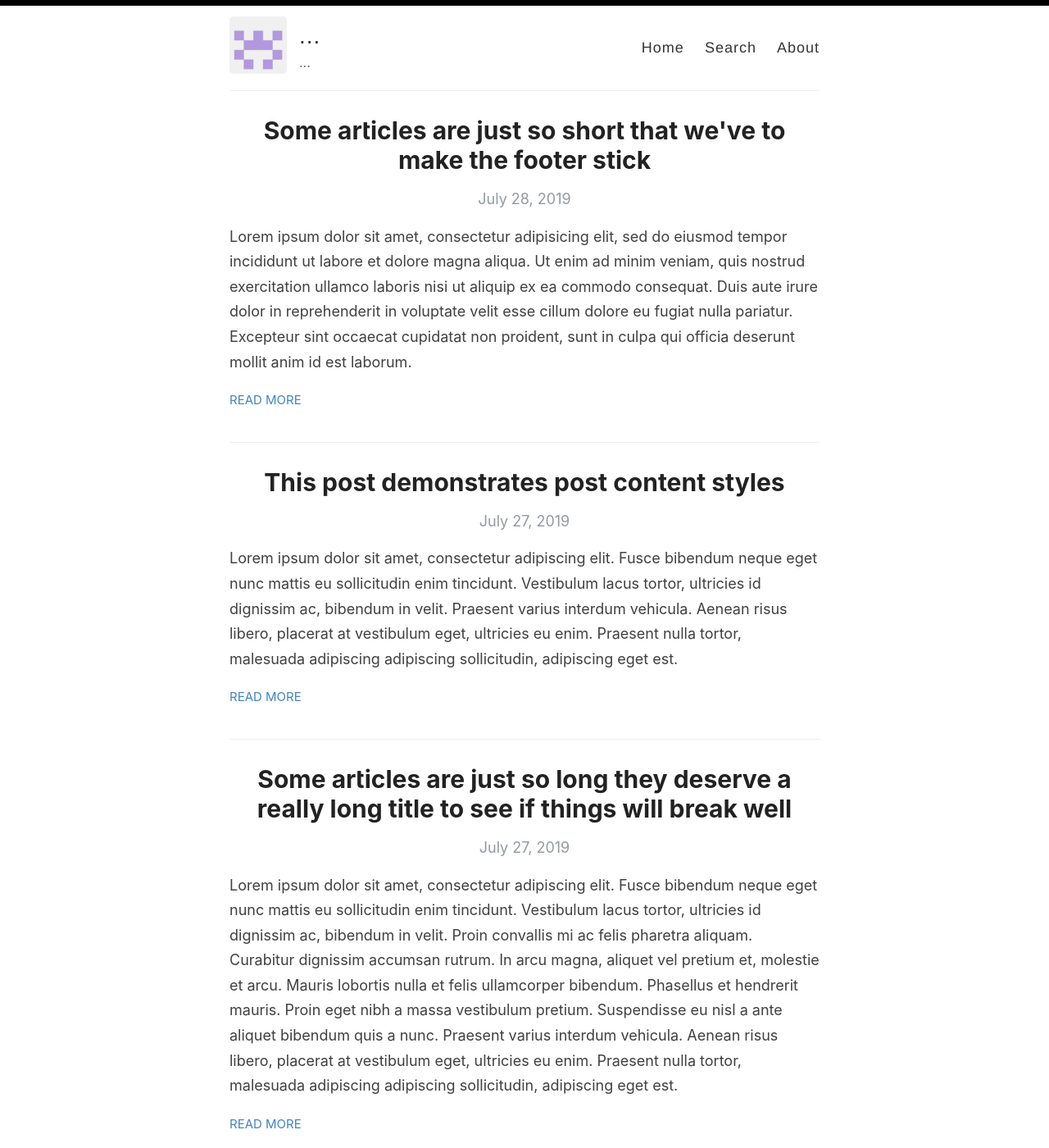
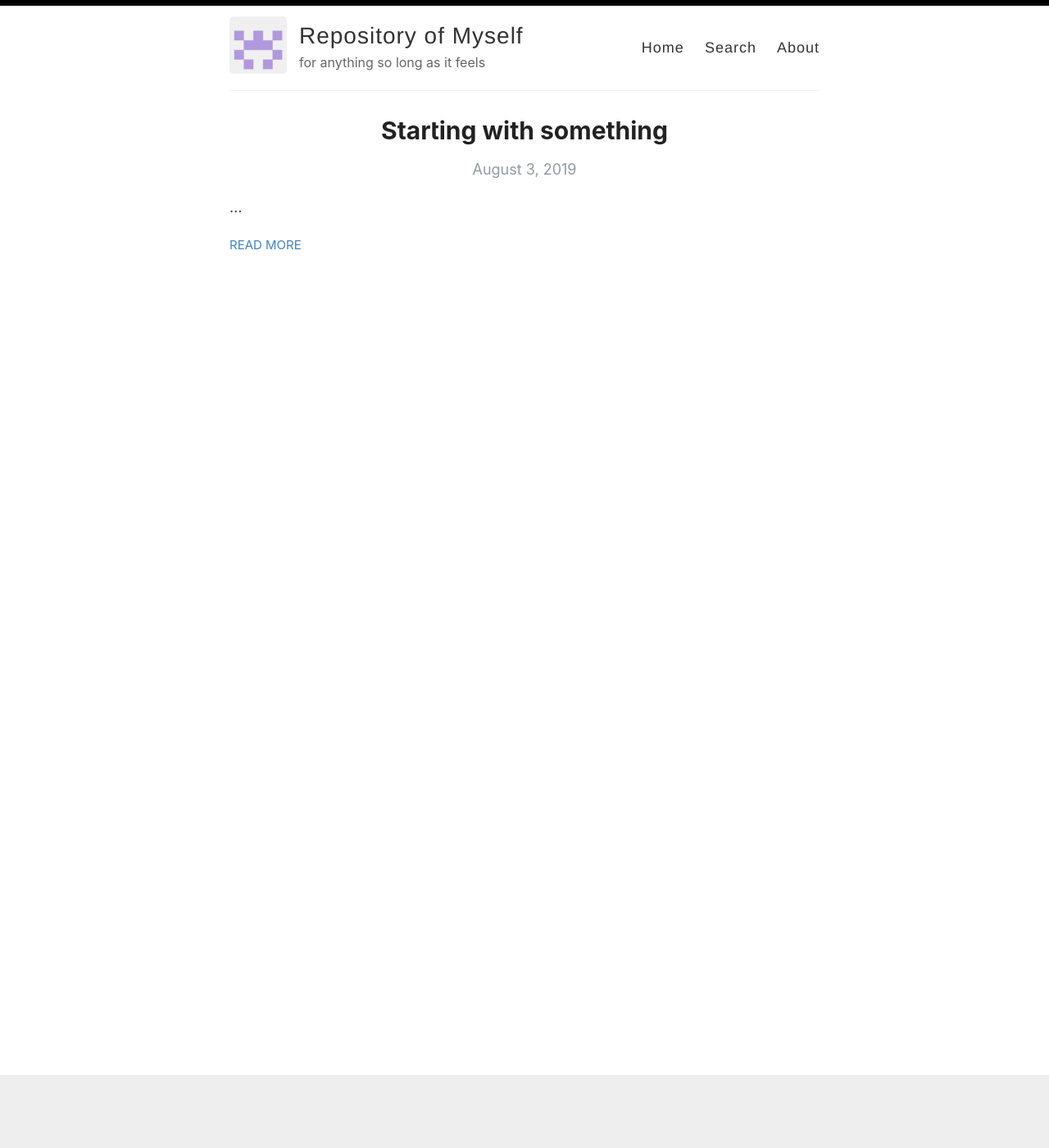
Before and after one commit to ny-sa/ny-sa.github.io, a Jekyll site: the page built from index.html, in a window 1280 px wide and 1400 px high. Shown: the whole window at 82% size. Built offline with Jekyll 4.4.1, drawn with Linux system fonts in a browser that asks for light colours; the list of posts is cut into pages by our own code; some of the changed text lies outside the part shown.

Commit message:
tweaking site

````diff
--- a/_config.yml
+++ b/_config.yml
@@ -3,13 +3,13 @@
 #
 
 # Name of your site (displayed in the header)
-name: ...
+name: Repository of Myself
 
 # Name of the author
 author: iisan
 
 # Short bio or description (displayed in the header)
-description: ...
+description: for anything so long as it feels
 
 # URL of your avatar or profile pic (you could use your GitHub profile pic)
 avatar: images/7095416.png
--- a/_layouts/default.html
+++ b/_layouts/default.html
@@ -10,7 +10,7 @@
     <link rel="canonical" href="{{ site.url }}{{ page.url }}" />
 
     <meta name="theme-color" content="#000000">
-    <link rel="icon" type="image/png" sizes="32x32" href="/reverie/images/favicon-32x32.png">
+    <link rel="icon" type="image/png" sizes="32x32" href="/images/7095416.png">
     <script type="text/javascript">
       var host = "www.amitmerchant.com";
       if ((host == window.location.host) && (window.location.protocol != "https:"))
--- a/_layouts/post.html
+++ b/_layouts/post.html
@@ -27,7 +27,7 @@ layout: default
     {{ content }}
   </div>
 
-  <div>
+  <!--div>
     <p><span class="share-box">Share:</span> <a href="http://twitter.com/share?text={{ page.title }}&url={{site.url}}{{page.url}}" target="_blank">Twitter</a>, <a href="https://www.facebook.com/sharer.php?u={{site.url}}{{page.url}}" target="_blank">Facebook</a></p>
   </div>
 
--- a/_pages/about.md
+++ b/_pages/about.md
@@ -4,26 +4,4 @@ title: About
 permalink: /about/
 ---
 
-[Reverie](https://github.com/amitmerchant1990/reverie) is a Jekyll theme which is simple and opinionated. It's actually a fork of [jekyll-now](https://github.com/barryclark/jekyll-now) with some additional features and personal touches which I've implemented to suit my needs for [my blog](https://www.amitmerchant.com).
-
-This is a plug-and-play Jekyll theme which you can use on GitHub Pages without even setting up a local environment.
-
-## Features
-
-- Command-line free fork-first workflow, using GitHub.com to create, customize and post to your blog
-- Fully responsive and mobile optimized base theme
-- Sass/Coffeescript support using Jekyll 2.0
-- Free hosting on your GitHub Pages user site
-- All the SEO goodies comes in-built
-- Markdown blogging
-- Syntax highlighting using Pygments
-    - [Dracula syntax theme](https://draculatheme.com/) included
-- Disqus commenting
-- Google Analytics integration
-- Fuzzy search across blog posts
-- Pagination of posts works out-of-the-box.
-- Categorize posts out-of-the box
-- RSS Feed
-- In-built sitemap
-
-Learn more about it [here](https://github.com/amitmerchant1990/reverie) on how to get started.
+...
--- a/_posts/2019-02-13-introducing-reverie-jekyll-theme.md
+++ /dev/null
@@ -1,85 +0,0 @@
----
-layout: post
-title: Introducing Reverie - A ridiculously elegant Jekyll theme
-categories: [Miscellaneous, Jekyll]
----
-
-[Reverie](https://github.com/amitmerchant1990/reverie) is a [Jekyll](https://jekyllrb.com/)-powered theme which is simple and opinionated. It's actually a fork of [jekyll-now](https://github.com/barryclark/jekyll-now) with some additional features and personal touches which I've implemented to suit my needs for [my blog](https://www.amitmerchant.com).
-
-This is a plug-and-play Jekyll theme which you can use on GitHub Pages without even setting up a local environment.
-
-![](/images/reverie-demo.png)
-
-## Features overview
-
-- Command-line free fork-first workflow, using GitHub.com to create, customize and post to your blog
-- Fully responsive and mobile optimized base theme
-- Sass/Coffeescript support using Jekyll 2.0
-- Free hosting on your GitHub Pages user site
-- All the SEO goodies comes in-built
-- Markdown blogging
-- Syntax highlighting using Pygments
-    - [Dracula syntax theme](https://draculatheme.com/) included
-- Disqus commenting
-- Google Analytics integration
-- Fuzzy search across blog posts
-- Pagination of posts works out-of-the-box.
-- Categorize posts out-of-the box
-- RSS Feed
-- In-built sitemap
-
-<div style="text-align: center;">
-  <script async type="text/javascript" src="//cdn.carbonads.com/carbon.js?serve=CK7DK2QJ&placement=notepadjsorg" id="_carbonads_js"></script>
-</div>
-
-## Using Reverie on GitHub Pages
-
-### Step 1) Fork Reverie to your User Repository
-
-Fork [this repository](https://github.com/amitmerchant1990/reverie), then rename the repository to `yourgithubusername.github.io`.
-
-Alternatively, you can use [Use this template](https://github.com/amitmerchant1990/reverie/generate) button if you want to create a repository with a clean commit history which will use Reverie as a template.
-
-Your Jekyll blog will often be viewable immediately at <https://yourgithubusername.github.io> (if it's not, you can often force it to build by completing step 2)
-
-### Step 2) Customize and view your site
-
-Enter your site name, description, avatar and many other options by editing the `_config.yml` file. You can easily turn on Google Analytics tracking, Disqus commenting and social icons here.
-
-Making a change to `_config.yml` (or any file in your repository) will force GitHub Pages to rebuild your site with jekyll. Your rebuilt site will be viewable a few seconds later at <https://yourgithubusername.github.io> - if not, give it ten minutes as GitHub suggests and it'll appear soon.
-
-### Step 3) Publish your first blog post
-
-Create a new file called `/_posts/2019-2-13-Hello-World.md` to publish your first blog post. That's all you need to do to publish your first blog post! This [Markdown Cheatsheet](https://github.com/adam-p/markdown-here/wiki/Markdown-Cheatsheet) might come in handy while writing the posts.
-
-> You can add additional posts in the browser on GitHub.com too! Just hit the <kbd>Create new file</kbd> button in `/_posts/` to create new content. Just make sure to include the [front-matter](http://jekyllrb.com/docs/frontmatter/) block at the top of each new blog post and make sure the post's filename is in this format: year-month-day-title.md
-
-## Using Categories in Reverie
-
-You can categorize your content based on `categories` in Reverie. For this, you just need to add `categories` in front matter like below:
-
-For adding single category:
-
-```md
-categories: JavaScript
-```
-
-For adding multiple categories:
-
-```md
-categories: [PHP, Laravel]
-```
-
-The contegorized content can be shown over this URL: <https://yourgithubusername.github.io/categories/>
-
-## RSS
-
-The generated [RSS feed](https://en.wikipedia.org/wiki/RSS) of your blog can be found at <https://yourgithubusername.github.io/feed>. You can see the example RSS feed over [here](https://www.amitmerchant.com/feed).
-
-## Sitemap
-
-The generated sitemap of your blog can be found at <https://yourgithubusername.github.io/sitemap>. You can see the example sitemap feed over [here](https://www.amitmerchant.com/sitemap).
-
-## License
-
-MIT
--- a/_posts/2019-7-27-super-long-article.md
+++ /dev/null
@@ -1,11 +0,0 @@
----
-layout: post
-title: Some articles are just so long they deserve a really long title to see if things will break well
-categories: Miscellaneous
----
-
-Lorem ipsum dolor sit amet, consectetur adipiscing elit. Fusce bibendum neque eget nunc mattis eu sollicitudin enim tincidunt. Vestibulum lacus tortor, ultricies id dignissim ac, bibendum in velit. Proin convallis mi ac felis pharetra aliquam. Curabitur dignissim accumsan rutrum. In arcu magna, aliquet vel pretium et, molestie et arcu. Mauris lobortis nulla et felis ullamcorper bibendum. Phasellus et hendrerit mauris. Proin eget nibh a massa vestibulum pretium. Suspendisse eu nisl a ante aliquet bibendum quis a nunc. Praesent varius interdum vehicula. Aenean risus libero, placerat at vestibulum eget, ultricies eu enim. Praesent nulla tortor, malesuada adipiscing adipiscing sollicitudin, adipiscing eget est.
-
-Lorem ipsum dolor sit amet, consectetur adipiscing elit. Fusce bibendum neque eget nunc mattis eu sollicitudin enim tincidunt. Vestibulum lacus tortor, ultricies id dignissim ac, bibendum in velit. Proin convallis mi ac felis pharetra aliquam. Curabitur dignissim accumsan rutrum. In arcu magna, aliquet vel pretium et, molestie et arcu. Mauris lobortis nulla et felis ullamcorper bibendum. Phasellus et hendrerit mauris. Proin eget nibh a massa vestibulum pretium. Suspendisse eu nisl a ante aliquet bibendum quis a nunc. Praesent varius interdum vehicula. Aenean risus libero, placerat at vestibulum eget, ultricies eu enim. Praesent nulla tortor, malesuada adipiscing adipiscing sollicitudin, adipiscing eget est.
-
-Lorem ipsum dolor sit amet, consectetur adipiscing elit. Fusce bibendum neque eget nunc mattis eu sollicitudin enim tincidunt. Vestibulum lacus tortor, ultricies id dignissim ac, bibendum in velit. Proin convallis mi ac felis pharetra aliquam. Curabitur dignissim accumsan rutrum. In arcu magna, aliquet vel pretium et, molestie et arcu. Mauris lobortis nulla et felis ullamcorper bibendum. Phasellus et hendrerit mauris. Proin eget nibh a massa vestibulum pretium. Suspendisse eu nisl a ante aliquet bibendum quis a nunc. Praesent varius interdum vehicula. Aenean risus libero, placerat at vestibulum eget, ultricies eu enim. Praesent nulla tortor, malesuada adipiscing adipiscing sollicitudin, adipiscing eget est.
--- a/_posts/2019-7-27-this-post-demonstrates-post-content-styles.md
+++ /dev/null
@@ -1,95 +0,0 @@
----
-layout: post
-title: This post demonstrates post content styles
-categories: Miscellaneous
----
-
-Lorem ipsum dolor sit amet, consectetur adipiscing elit. Fusce bibendum neque eget nunc mattis eu sollicitudin enim tincidunt. Vestibulum lacus tortor, ultricies id dignissim ac, bibendum in velit. Praesent varius interdum vehicula. Aenean risus libero, placerat at vestibulum eget, ultricies eu enim. Praesent nulla tortor, malesuada adipiscing adipiscing sollicitudin, adipiscing eget est.
-
-## Some great heading (h2)
-
-Proin convallis mi ac felis pharetra aliquam. Curabitur dignissim accumsan rutrum. In arcu magna, aliquet vel pretium et, molestie et arcu.
-
-Mauris lobortis nulla et felis ullamcorper bibendum. Phasellus et hendrerit mauris. Proin eget nibh a massa vestibulum pretium. Suspendisse eu nisl a ante aliquet bibendum quis a nunc. Praesent varius interdum vehicula. Aenean risus libero, placerat at vestibulum eget, ultricies eu enim. Praesent nulla tortor, malesuada adipiscing adipiscing sollicitudin, adipiscing eget est.
-
-## Another great heading (h2)
-
-Lorem ipsum dolor sit amet, consectetur adipiscing elit. Fusce bibendum neque eget nunc mattis eu sollicitudin enim tincidunt. Vestibulum lacus tortor, ultricies id dignissim ac, bibendum in velit.
-
-### Some great subheading (h3)
-
-Proin convallis mi ac felis pharetra aliquam. Curabitur dignissim accumsan rutrum. In arcu magna, aliquet vel pretium et, molestie et arcu. Mauris lobortis nulla et felis ullamcorper bibendum.
-
-Phasellus et hendrerit mauris. Proin eget nibh a massa vestibulum pretium. Suspendisse eu nisl a ante aliquet bibendum quis a nunc.
-
-### Some great subheading (h3)
-
-Praesent varius interdum vehicula. Aenean risus libero, placerat at vestibulum eget, ultricies eu enim. Praesent nulla tortor, malesuada adipiscing adipiscing sollicitudin, adipiscing eget est.
-
-> This quote will change your life. It will reveal the secrets of the universe, and all the wonders of humanity. Don't misuse it.
-
-Lorem ipsum dolor sit amet, consectetur adipiscing elit. Fusce bibendum neque eget nunc mattis eu sollicitudin enim tincidunt.
-
-### Some great subheading (h3)
-
-Vestibulum lacus tortor, ultricies id dignissim ac, bibendum in velit. Proin convallis mi ac felis pharetra aliquam. Curabitur dignissim accumsan rutrum.
-
-```html
-<html>
-  <head>
-  </head>
-  <body>
-    <p>Hello, World!</p>
-  </body>
-</html>
-```
-
-
-In arcu magna, aliquet vel pretium et, molestie et arcu. Mauris lobortis nulla et felis ullamcorper bibendum. Phasellus et hendrerit mauris.
-
-#### You might want a sub-subheading (h4)
-
-In arcu magna, aliquet vel pretium et, molestie et arcu. Mauris lobortis nulla et felis ullamcorper bibendum. Phasellus et hendrerit mauris.
-
-In arcu magna, aliquet vel pretium et, molestie et arcu. Mauris lobortis nulla et felis ullamcorper bibendum. Phasellus et hendrerit mauris.
-
-#### But it's probably overkill (h4)
-
-In arcu magna, aliquet vel pretium et, molestie et arcu. Mauris lobortis nulla et felis ullamcorper bibendum. Phasellus et hendrerit mauris.
-
-### Oh hai, an unordered list!!
-
-In arcu magna, aliquet vel pretium et, molestie et arcu. Mauris lobortis nulla et felis ullamcorper bibendum. Phasellus et hendrerit mauris.
-
-- First item, yo
-- Second item, dawg
-- Third item, what what?!
-- Fourth item, fo sheezy my neezy
-
-### Oh hai, an ordered list!!
-
-In arcu magna, aliquet vel pretium et, molestie et arcu. Mauris lobortis nulla et felis ullamcorper bibendum. Phasellus et hendrerit mauris.
-
-1. First item, yo
-2. Second item, dawg
-3. Third item, what what?!
-4. Fourth item, fo sheezy my neezy
-
-
-
-## Headings are cool! (h2)
-
-Proin eget nibh a massa vestibulum pretium. Suspendisse eu nisl a ante aliquet bibendum quis a nunc. Praesent varius interdum vehicula. Aenean risus libero, placerat at vestibulum eget, ultricies eu enim. Praesent nulla tortor, malesuada adipiscing adipiscing sollicitudin, adipiscing eget est.
-
-Praesent nulla tortor, malesuada adipiscing adipiscing sollicitudin, adipiscing eget est.
-
-Proin eget nibh a massa vestibulum pretium. Suspendisse eu nisl a ante aliquet bibendum quis a nunc.
-
-### Tables
-
-|Title 1               | Title 2               | Title 3               | Title 4              |
-|--------------------- | --------------------- | --------------------- | ---------------------|
-|lorem                 | lorem ipsum           | lorem ipsum dolor     | lorem ipsum dolor sit|
-|lorem ipsum dolor sit | lorem ipsum dolor sit | lorem ipsum dolor sit | lorem ipsum dolor sit|
-|lorem ipsum dolor sit | lorem ipsum dolor sit | lorem ipsum dolor sit | lorem ipsum dolor sit|
-|lorem ipsum dolor sit | lorem ipsum dolor sit | lorem ipsum dolor sit | lorem ipsum dolor sit|
--- a/_posts/2019-7-28-super-short-article.md
+++ /dev/null
@@ -1,7 +0,0 @@
----
-layout: post
-title: Some articles are just so short that we've to make the footer stick
-categories: Miscellaneous
----
-
-Lorem ipsum dolor sit amet, consectetur adipisicing elit, sed do eiusmod tempor incididunt ut labore et dolore magna aliqua. Ut enim ad minim veniam, quis nostrud exercitation ullamco laboris nisi ut aliquip ex ea commodo consequat. Duis aute irure dolor in reprehenderit in voluptate velit esse cillum dolore eu fugiat nulla pariatur. Excepteur sint occaecat cupidatat non proident, sunt in culpa qui officia deserunt mollit anim id est laborum.
--- /dev/null
+++ b/_posts/2019-8-3-Starting with something.md
@@ -0,0 +1,7 @@
+---
+layout: post
+title: Starting with something
+categories:
+---
+
+...
````
